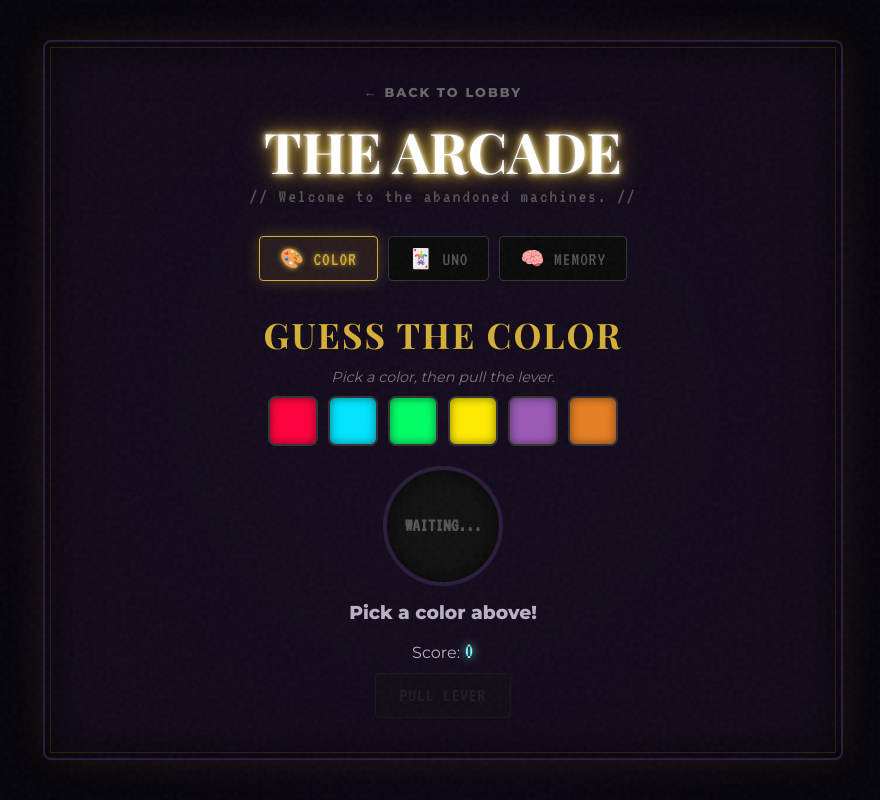
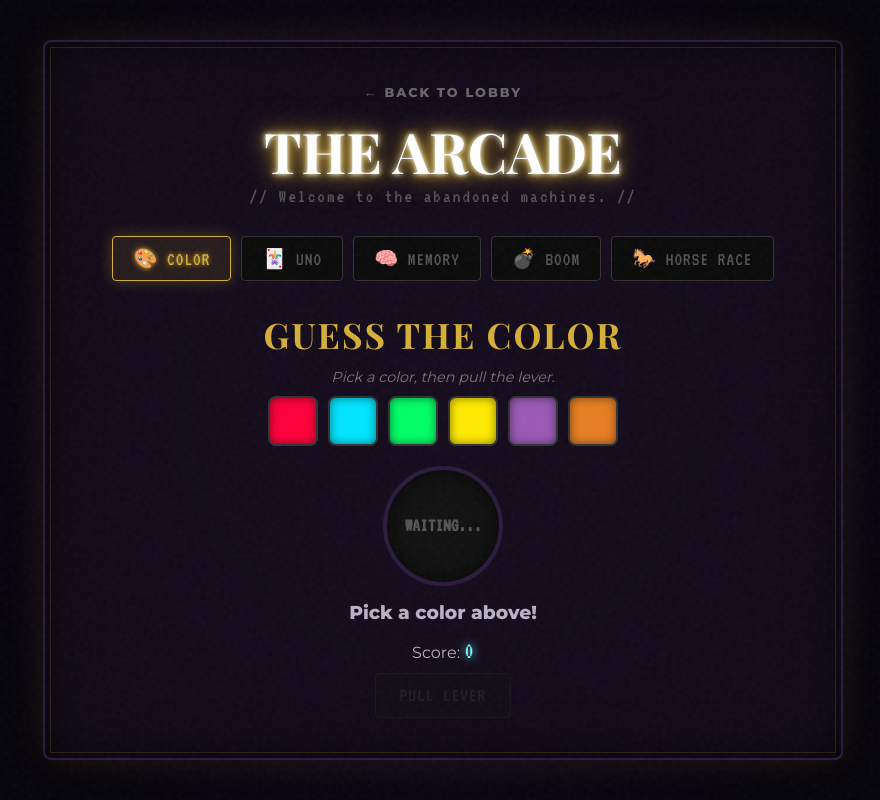
Before and after one commit to clarenv/gengen, a Flask app: page /arcade in a window 1280 px wide. Shown: the whole page, without its empty margins (197-1077 px from the left). Run offline with Flask 3, Linux system fonts and the light colour scheme; some web fonts are replaced.

Commit message:
Update arcade.html

```diff
--- a/templates/arcade.html
+++ b/templates/arcade.html
@@ -30,6 +30,8 @@
             <button class="tab active" onclick="switchTab(event, 'tab-color')">🎨 COLOR</button>
             <button class="tab" onclick="switchTab(event, 'tab-uno')">🃏 UNO</button>
             <button class="tab" onclick="switchTab(event, 'tab-memory')">🧠 MEMORY</button>
+            <button class="tab" onclick="switchTab(event, 'tab-boom')">💣 BOOM</button>
+            <button class="tab" onclick="switchTab(event, 'tab-horse')">🐎 HORSE RACE</button>
         </div>
 
         <!-- COLOR GAME -->
@@ -72,6 +74,41 @@
             <h3 id="mMsg">Press RESTART!</h3>
             <button class="action" onclick="initMemory()">RESTART GAME</button>
         </div>
+
+        <!-- BOOM GAME (MINESWEEPER) -->
+        <div class="panel" id="tab-boom">
+            <h2>BOOM GAME</h2>
+            <p style="font-size: 0.9rem; color: #777; margin-bottom: 10px; font-style: italic;">Find the safe spots. One wrong click and... 💥</p>
+            <p style="margin-bottom: 15px;">Safe Spots Left: <span id="boomCount" class="gold">20</span></p>
+            <div class="boom-grid" id="boomGrid"></div>
+            <h3 id="boomMsg">Click START!</h3>
+            <button class="action" onclick="initBoom()" id="boomStartBtn">START GAME</button>
+        </div>
+
+        <!-- HORSE RACE -->
+        <div class="panel" id="tab-horse">
+            <h2>HORSE RACE</h2>
+            <p style="font-size: 0.9rem; color: #777; margin-bottom: 10px; font-style: italic;">Pick your horse, then start the race!</p>
+
+            <div id="horseTrack" class="horse-track">
+                <div class="lane" id="lane0"><div class="horse"><span>🐎</span></div></div>
+                <div class="lane" id="lane1"><div class="horse"><span>🐎</span></div></div>
+                <div class="lane" id="lane2"><div class="horse"><span>🐎</span></div></div>
+                <div class="lane" id="lane3"><div class="horse"><span>🐎</span></div></div>
+                <div class="finish-line"></div>
+            </div>
+
+            <h3 id="horseMsg" style="margin-top: 20px;">Pick a horse above to bet!</h3>
+
+            <div class="horse-picker">
+                <button class="h-btn" onclick="pickHorse(0)">Horse 1</button>
+                <button class="h-btn" onclick="pickHorse(1)">Horse 2</button>
+                <button class="h-btn" onclick="pickHorse(2)">Horse 3</button>
+                <button class="h-btn" onclick="pickHorse(3)">Horse 4</button>
+            </div>
+
+            <button class="action" onclick="startHorseRace()" id="horseStartBtn" disabled style="opacity: 0.5; cursor: not-allowed; margin-top: 15px;">START RACE</button>
+        </div>
     </div>
 
     <script src="{{ url_for('static', filename='js/arcade.js') }}"></script>
```
